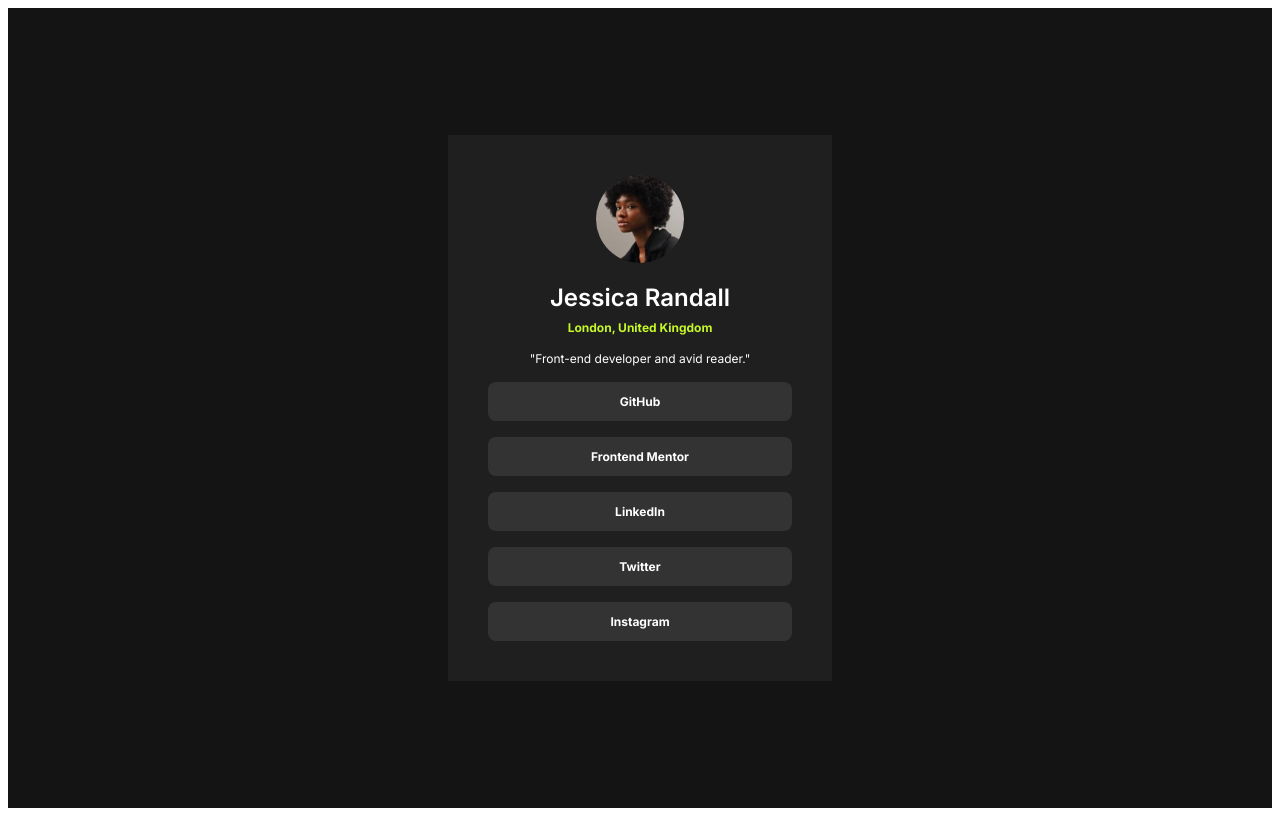
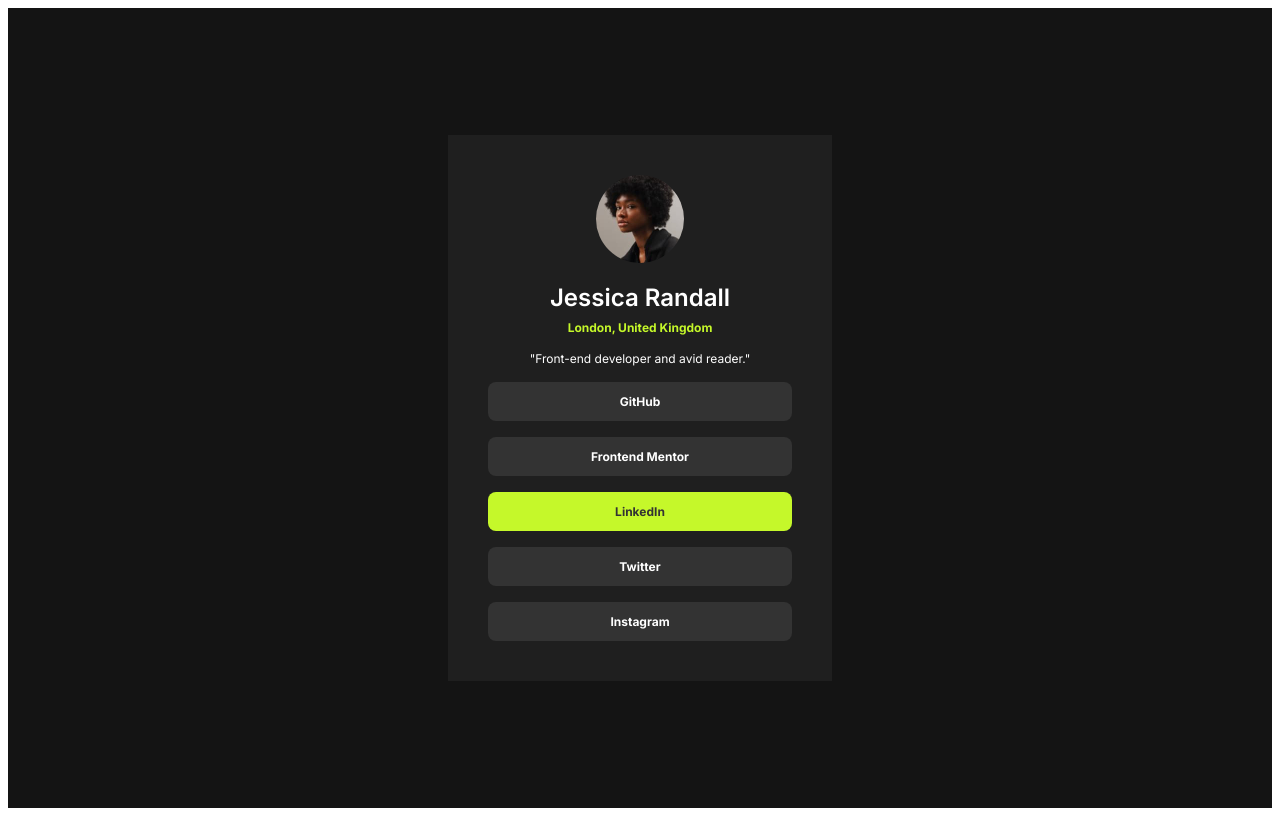
Before and after one commit to antongorelkin/social-links, a plain HTML site: page index.html in a window 1280 px wide. Both pictures are taken after a click on the link "LinkedIn". Drawn offline with Linux system fonts and the light colour scheme.

Commit message:
some fix

```diff
--- a/index.html
+++ b/index.html
@@ -42,7 +42,7 @@
 					</a>
 					<a href="#" class="link-item"> LinkedIn </a>
 					<a href="#" class="link-item"> Twitter </a>
-					<a href="" class="link-item"> Instagram </a>
+					<a href="#" class="link-item"> Instagram </a>
 				</section>
 			</div>
 		</main>
--- a/style.css
+++ b/style.css
@@ -99,6 +99,11 @@ a {
   color: var(--link-bg)
 }
 
+.link-item:focus {
+  background-color: var(--text-color-green);
+  color: var(--link-bg)
+}
+
 @media(max-width:600px) {
   .container {
     max-width: 17.5rem;
```
